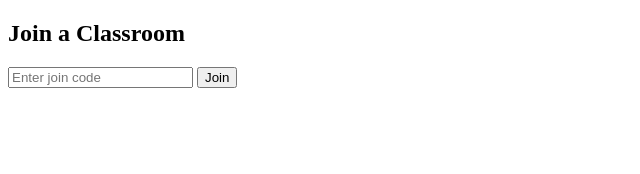
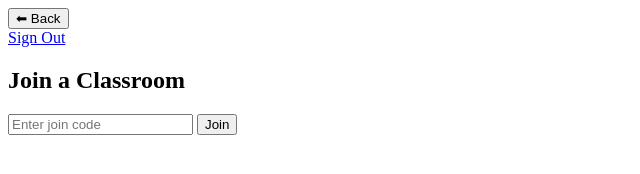
Before and after one commit to Lingjia-code/CodeShare_Classroom, a website: page client/studentJoin.html in a window 1280 px wide. Shown: the whole page, without its empty margins (0-640 px from the left). Drawn offline with Linux system fonts and the light colour scheme.

Commit message:
Update studentJoin.html

```diff
--- a/client/studentJoin.html
+++ b/client/studentJoin.html
@@ -5,6 +5,15 @@
   <title>Join Classroom</title>
 </head>
 <body>
+  <header class="top-bar">
+    <div class="left-controls">
+      <button onclick="history.back()" class="back-btn">⬅ Back</button>
+    </div>
+    <div class="right-controls">
+      <a href="/signout" class="signout-btn">Sign Out</a>
+    </div>
+  </header>
+
   <h2>Join a Classroom</h2>
 
   <input id="joinCodeInput" placeholder="Enter join code">
```
